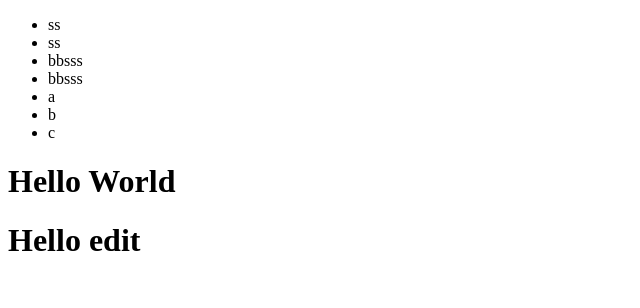
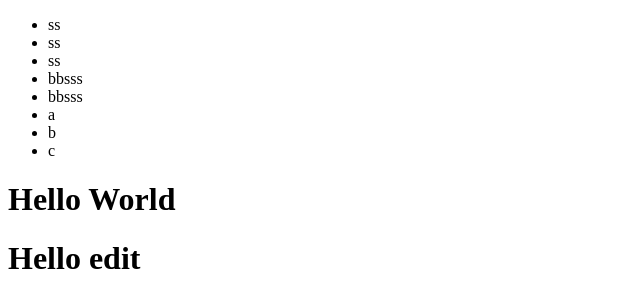
Before and after one commit to MOHAMED020EGY01/theFristRepository, a plain HTML site: page index.html in a window 1280 px wide. Shown: the whole page, without its empty margins (0-640 px from the left). Drawn offline with Linux system fonts and the light colour scheme.

Commit message:
hello world

```diff
--- a/index.html
+++ b/index.html
@@ -10,6 +10,7 @@
     <ul>
         <li>ss</li>
         <li>ss</li>
+        <li>ss</li>
         <li>bbsss</li>
         <li>bbsss</li>
         <li>a</li>
```
